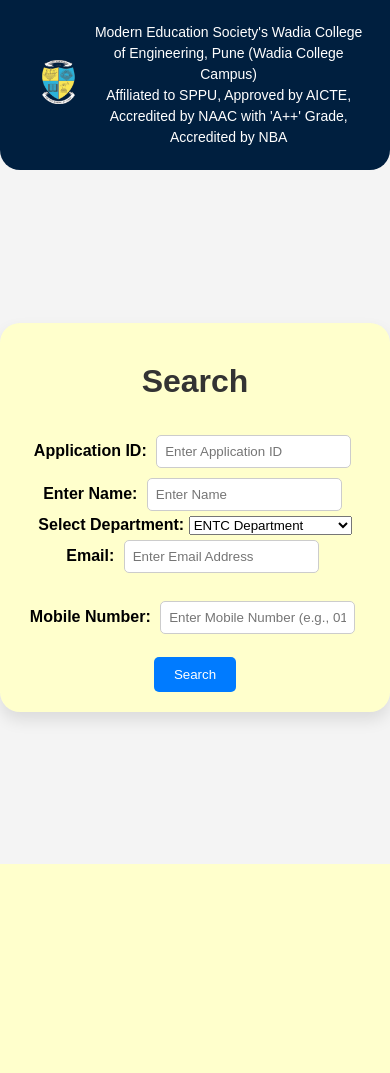
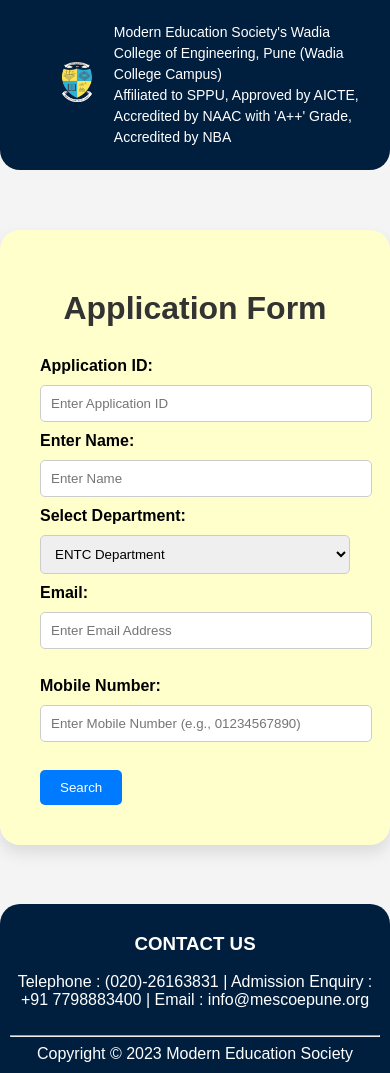
Before and after one commit to poorva2603/Spot_Round, a Flask app: page /search in a window 390 px wide. Before the commit the page ends 864 px from the top, so only its background shows below. Run offline with Flask 3, Linux system fonts and the light colour scheme.

Commit message:
Commit 2

```diff
--- a/app.py
+++ b/app.py
@@ -291,6 +291,7 @@
 
 
 
-
+'''
 if __name__ == '__main__':
     app.run(debug=True)
+'''
--- /dev/null
+++ b/requirements.txt
@@ -0,0 +1,2 @@
+Flask
+Gunicorn
--- a/templates/search.html
+++ b/templates/search.html
@@ -12,7 +12,7 @@
       padding: 0;
       overflow-x: hidden; /* Prevent horizontal scrolling */
       background-color: #f4f4f4; /* Background color */
-      text-align: center; /* Center align text */
+      text-align: left; /* Center align text */
     }
 
     /* Header section with logo and text */
@@ -121,6 +121,7 @@
       display: flex;
       justify-content: center;
       align-items: center;
+      margin-top: 20px;
       overflow: hidden; /* Hide any overflowing content */
     }
 
@@ -156,9 +157,11 @@
 
     input[type="text"],
     input[type="email"],
-    input[type="tel"] {
-      padding: 8px;
-      margin: 5px;
+    input[type="tel"],
+    select {
+      padding: 10px;
+      margin: 10px 0;
+      width: 100%;
       border-radius: 5px;
       border: 1px solid #ccc;
     }
@@ -177,28 +180,15 @@
       background-color: #0056b3;
     }
 
-    /* Responsive layout */
-    @media (max-width: 768px) {
-      .logo-container {
-        margin-left: 10px;
-      }
-
-      .logo-text {
-        margin-left: 10px;
-      }
-
-      .card {
-        padding: 20px; /* Adjust padding for smaller screens */
-        width: 90%; /* Set card width for smaller screens */
-      }
-
-      h1.title {
-        animation: none; /* Disable animation on smaller screens */
-      }
-
-      .button-container {
-        animation: none; /* Disable animation on smaller screens */
-      }
+    /* Footer */
+    .footer {
+      position: relative;
+      background-color: #001f3f; /* Same color as header */
+      color: #fff;
+      text-align: center;
+      padding: 10px;
+      border-radius: 20px 20px 0 0; /* Only top edges rounded */
+      margin-top: 20px; /* Add space between card and footer */
     }
   </style>
 </head>
@@ -215,7 +205,7 @@
   </header>
   <div class="container">
     <div class="card">
-      <h1 class="title">Search</h1>
+      <h1 class="title">Application Form</h1>
       <form action="/search" method="post" onsubmit="return validateForm()">
         <label for="query">Application ID:</label>
         <input type="text" name="query" id="query" placeholder="Enter Application ID" required>
@@ -278,5 +268,17 @@
       return isValid;
     }
   </script>
+  <footer class="footer">
+    <div>
+      <h3>CONTACT US</h3>
+      Telephone : (020)-26163831 |
+      Admission Enquiry : +91 7798883400 |
+      Email : info@mescoepune.org
+     </div>
+    <div><br>
+      <hr/>
+      Copyright © 2023 Modern Education Society
+    </div>
+  </footer>
 </body>
 </html>
```
Also changed, not shown: templates/upload.html (line endings or trailing spaces). Lines whose indentation alone changed are shown as unchanged.
